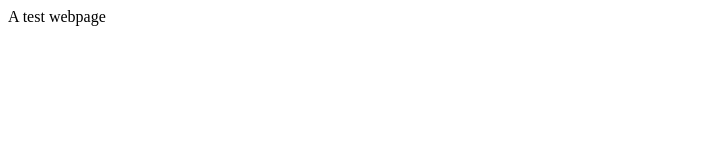
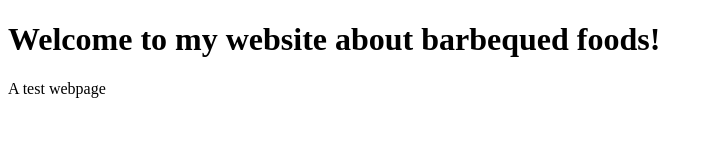
Before and after one commit to akchikkula111/bbqfood.me, a plain HTML site: page index.html in a window 1280 px wide. Shown: the whole page, without its empty margins (0-713 px from the left). Drawn offline with Linux system fonts and the light colour scheme.

Commit message:
with heading

```diff
--- a/index.html
+++ b/index.html
@@ -4,6 +4,7 @@
         <title>BBQ food</title>
     </head>
     <body>
+        <h1><strong>Welcome to my website about barbequed foods!</strong></h1>
         A test webpage
     </body>
 </html>
```
